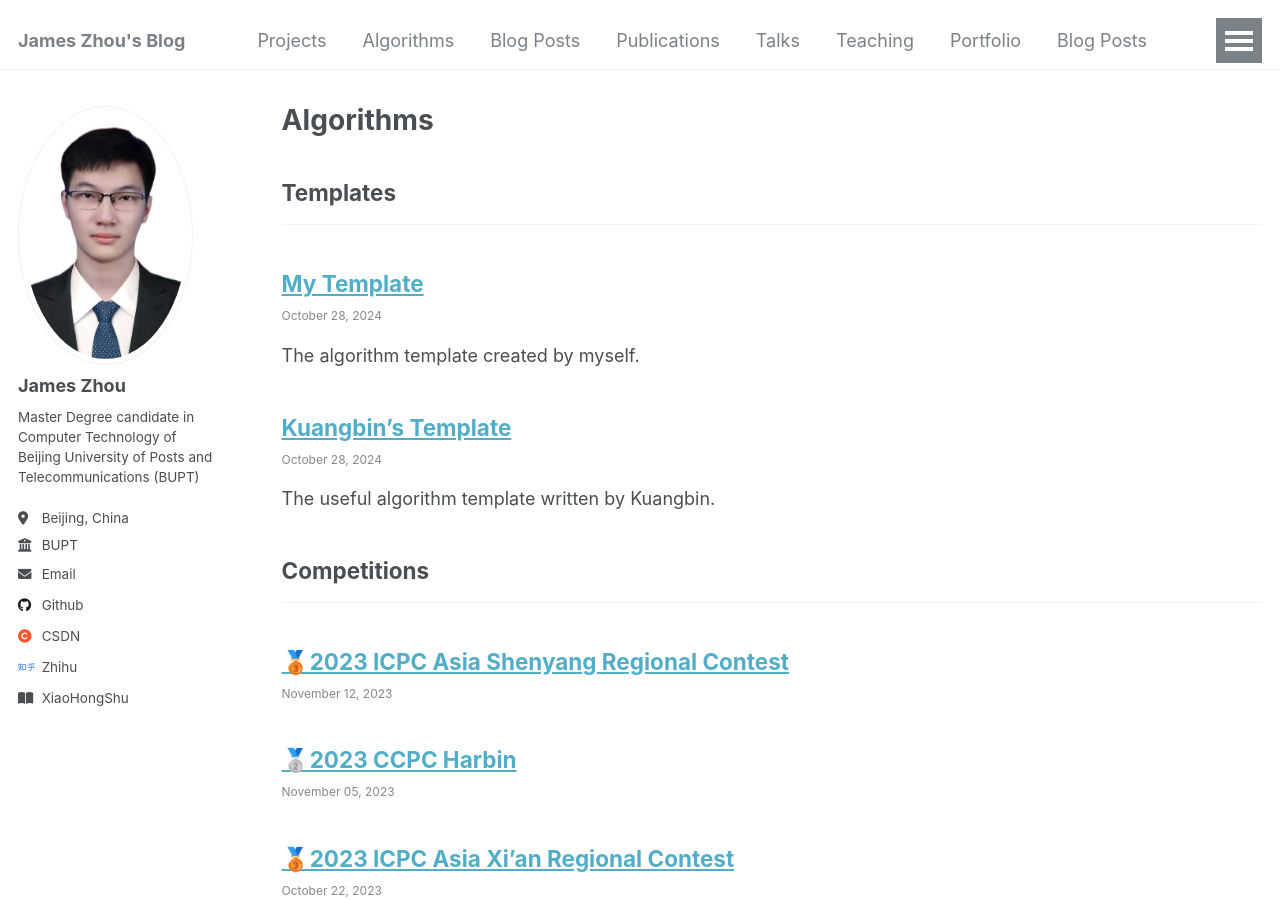
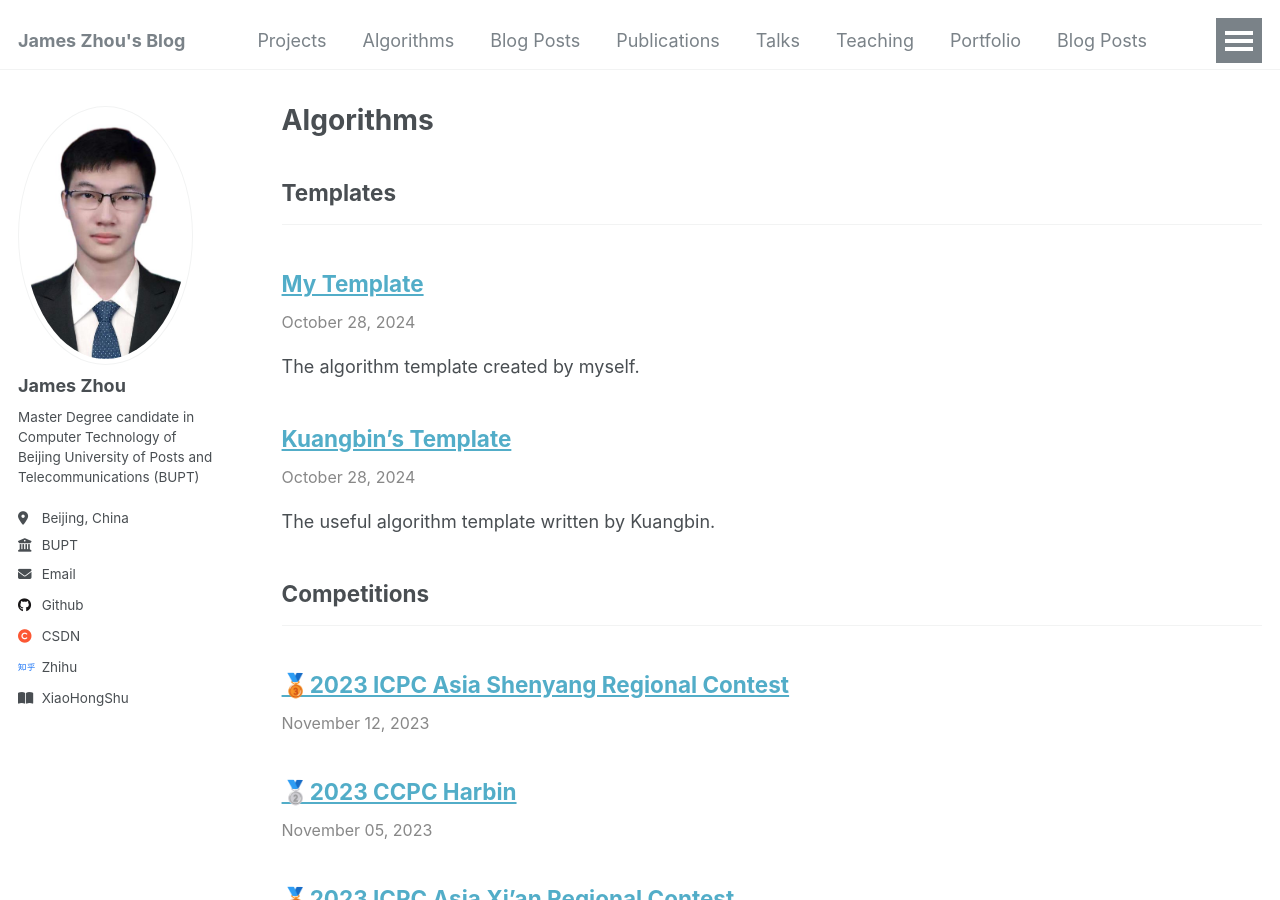
Before and after one commit to jameszhou12138/jameszhou12138.github.io, a Jekyll site: the page built from _pages/algorithms.html, in a window 1280 px wide and 900 px high. Built offline with Jekyll 4.4.1, drawn with Linux system fonts in a browser that asks for light colours.

Commit message:
update the style of time in algorithms

```diff
--- a/_includes/archive-single.html
+++ b/_includes/archive-single.html
@@ -43,7 +43,7 @@
         {% elsif post.collection == 'publications' %}
           <p>Published in <i>{{ post.venue }}</i>, {{ post.date | default: "1900-01-01" | date: "%Y" }} </p>
         {% elsif post.collection == 'algorithms' %}
-          <p style="font-size: 12px; color: #888888; line-height: 1.2;">
+          <p style="font-size: 16px; color: #888888; line-height: 1.2;">
             {{ post.date | date: "%B %d, %Y" }}
           </p>
         {% elsif post.date %}
```
